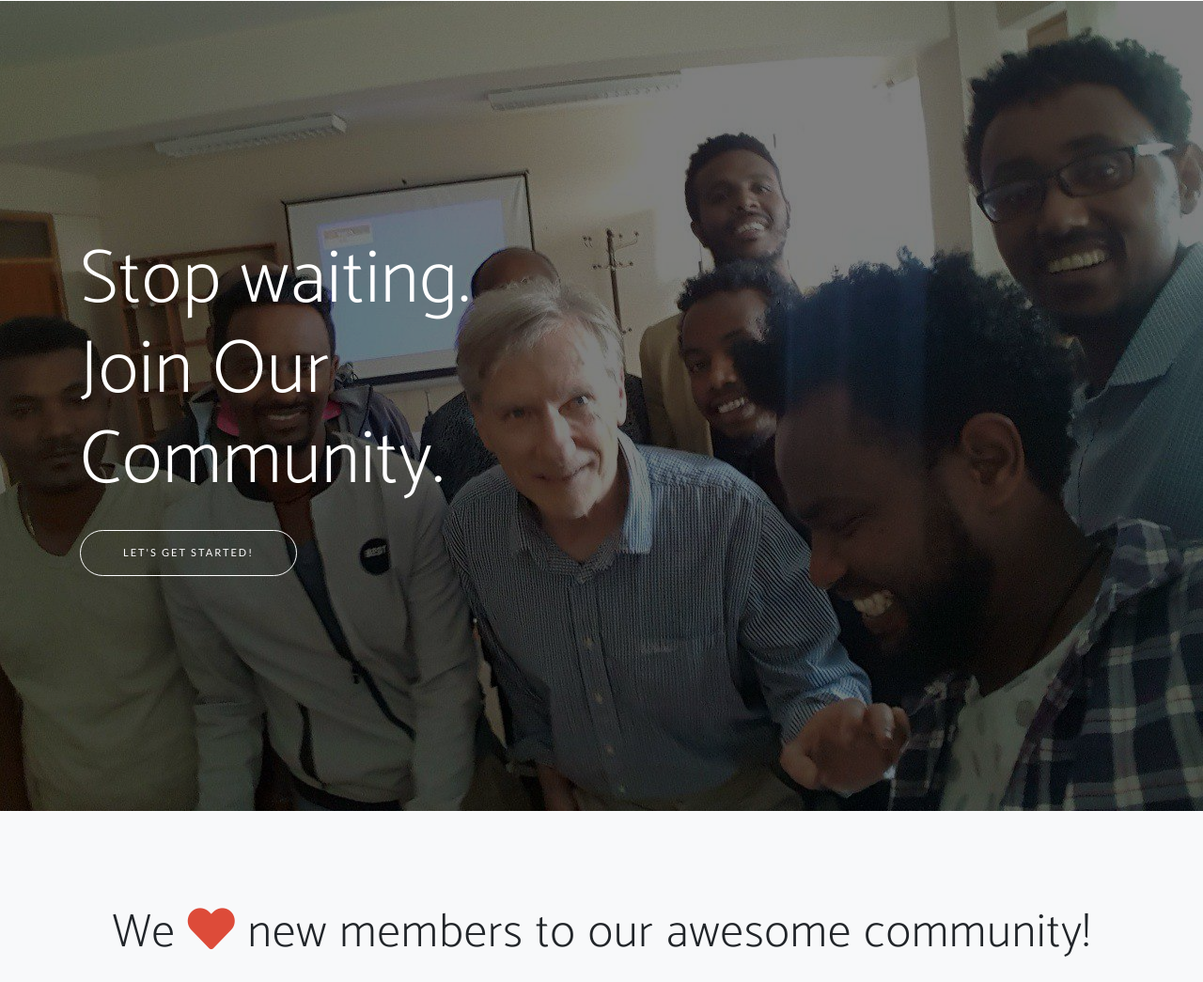
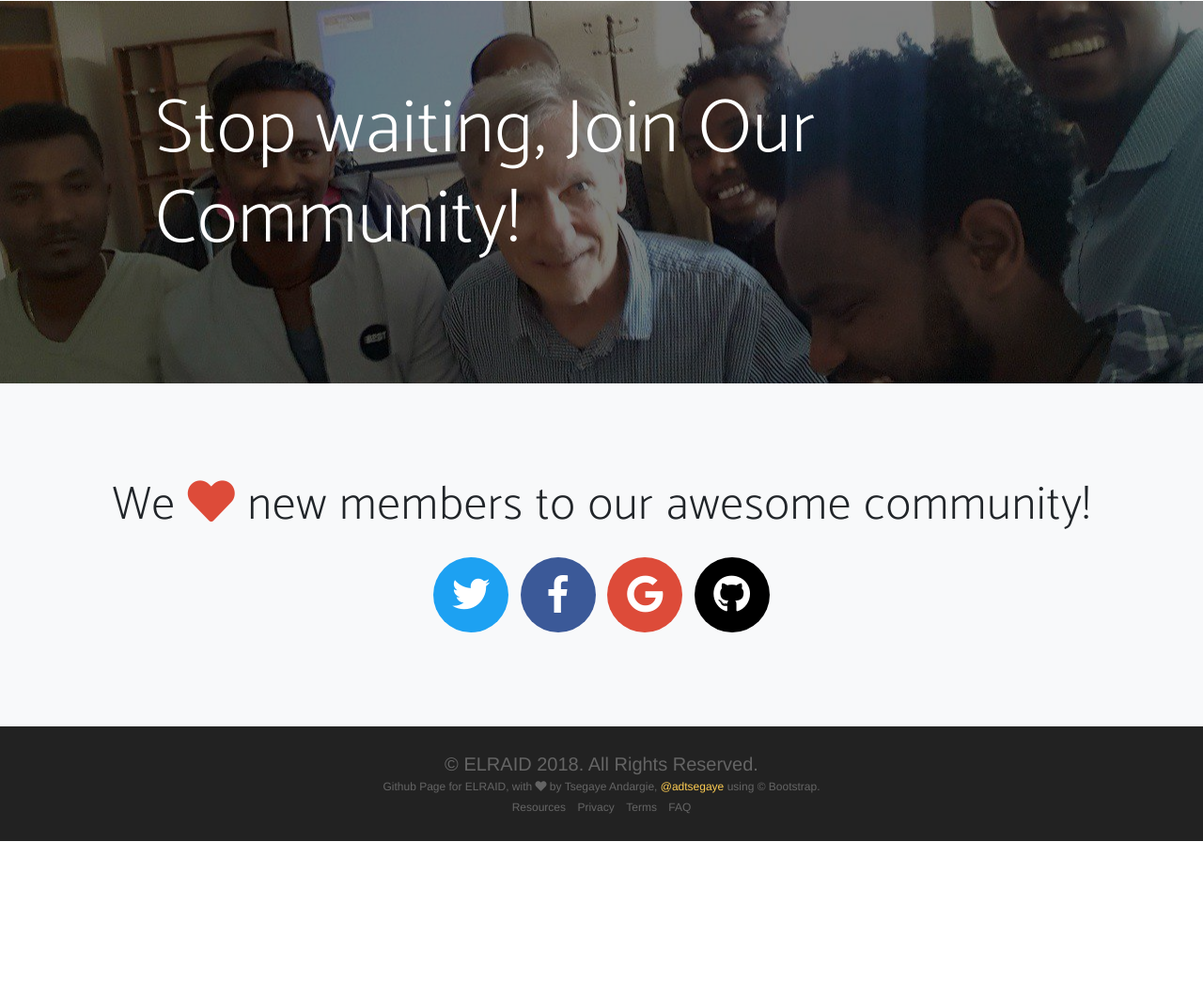
Before and after one commit to ELRAID/elraid.github.io, a plain HTML site: page index.html in a window 1280 px wide. Shown: the part 2527-3572 px from the top of the page at 94% size. After the commit the page ends 3422 px from the top, so only its background shows below. Drawn offline with nearby package versions, Linux system fonts and the light colour scheme; a web font is replaced by a local one.

Commit message:
template 103

```diff
--- a/css/new-age.css
+++ b/css/new-age.css
@@ -288,7 +288,7 @@ section.features .feature-item i {
 
 section.cta {
   position: relative;
-  padding: 250px 0;
+  padding: 90px 150px 100px 150px;
   background-image: url("../img/bg-cta.jpg");
   background-position: center;
   background-size: cover;
@@ -301,7 +301,7 @@ section.cta .cta-content {
 
 section.cta .cta-content h2 {
   font-size: 50px;
-  max-width: 450px;
+  max-width: 98%;
   margin-top: 0;
   margin-bottom: 25px;
   color: white;
@@ -327,7 +327,7 @@ section.contact {
 }
 
 section.contact h2 {
-  margin-top: 0;
+  margin-top: -100;
   margin-bottom: 25px;
 }
 
--- a/index.html
+++ b/index.html
@@ -137,17 +137,17 @@
       </div>
     </section>
 
-    <section class="cta">
+    <section class="cta" id="contact">
       <div class="cta-content">
         <div class="container">
-          <h2>Stop waiting.<br>Join Our Community.</h2>
-          <a href="#contact" class="btn btn-outline btn-xl js-scroll-trigger">Let's Get Started!</a>
+          <h2>Stop waiting, Join Our Community!</h2>
+          <p></p>
         </div>
       </div>
       <div class="overlay"></div>
     </section>
 
-    <section class="contact bg-light" id="contact">
+    <section class="contact bg-light" id="contact2">
       <div class="container">
         <h2>We
           <i class="fas fa-heart"></i>
```
